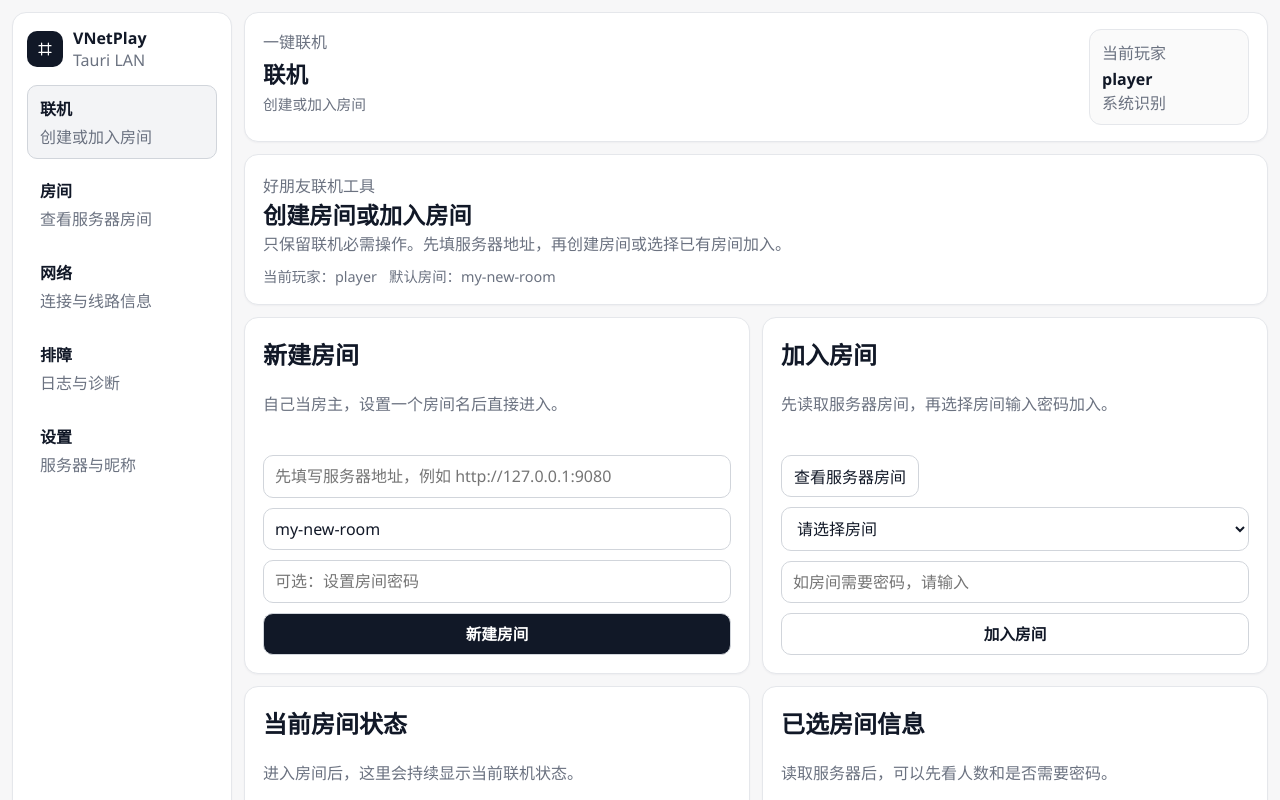
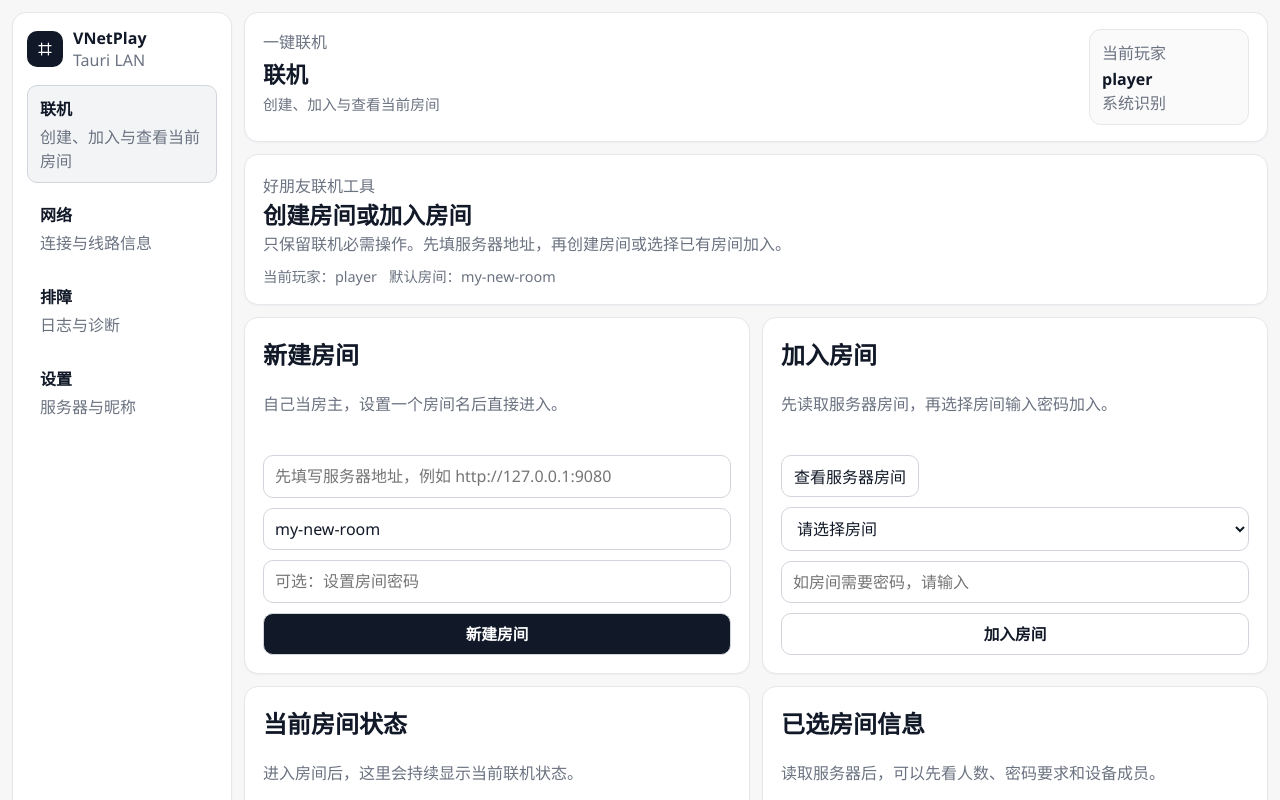
Before and after one commit to kiss-kedaya/vnetplay, a React (Vite) app in the folder app/: page / in a window 1280 px wide. Shown: the top 800 px of the page. Built offline with nearby package versions, Linux system fonts and the light colour scheme.

Commit message:
feat: converge home into single room workspace

```diff
--- a/app/src/App.tsx
+++ b/app/src/App.tsx
@@ -59,6 +59,12 @@ export function App() {
     setConnectionContext(resolveConnectionContext());
   }, []);
 
+  useEffect(() => {
+    if (activeKey === "rooms") {
+      setActiveKey("home");
+    }
+  }, [activeKey]);
+
   const activeItem = useMemo(() => navItems.find((item) => item.key === activeKey) ?? navItems[0], [activeKey]);
 
   function handleSaveUsername(username: string) {
--- a/app/src/lib/ui/nav.ts
+++ b/app/src/lib/ui/nav.ts
@@ -5,8 +5,7 @@ export type NavItem = {
 };
 
 export const navItems: NavItem[] = [
-  { key: "home", label: "联机", description: "创建或加入房间" },
-  { key: "rooms", label: "房间", description: "查看服务器房间" },
+  { key: "home", label: "联机", description: "创建、加入与查看当前房间" },
   { key: "network", label: "网络", description: "连接与线路信息" },
   { key: "diagnostics", label: "排障", description: "日志与诊断" },
   { key: "settings", label: "设置", description: "服务器与昵称" }
--- a/app/src/pages/home/HomePage.tsx
+++ b/app/src/pages/home/HomePage.tsx
@@ -207,13 +207,15 @@ export function HomePage({ profile, settings, connectionContext, onUpdateConnect
         <div className="card launcher-status-card">
           <div className="section-header">
             <h2>已选房间信息</h2>
-            <p>读取服务器后，可以先看人数和是否需要密码。</p>
+            <p>读取服务器后，可以先看人数、密码要求和设备成员。</p>
           </div>
           {selectedRoom ? (
             <div className="key-value-grid">
               <div><strong>房间名</strong><span>{selectedRoom.roomId}</span></div>
               <div><strong>人数</strong><span>{selectedRoom.members}</span></div>
               <div><strong>密码</strong><span>{selectedRoom.requiresPassword ? "需要密码" : "无需密码"}</span></div>
+              <div><strong>房主</strong><span>{selectedRoom.host}</span></div>
+              <div><strong>房主设备</strong><span>{selectedRoom.hostId || "--"}</span></div>
               <div><strong>成员</strong><span>{selectedRoom.participants.join(" / ") || "--"}</span></div>
             </div>
           ) : (
```
Also changed, not shown: 1 other file (tests, documents, lock files or other folders).
